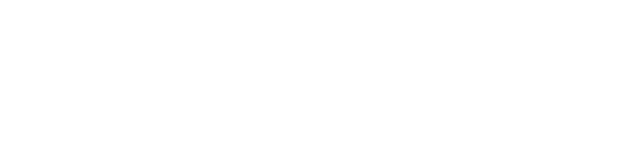
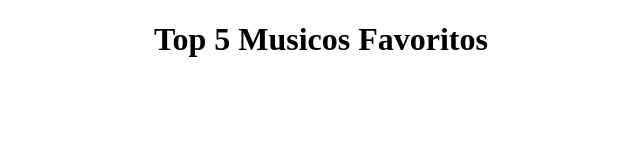
Before and after one commit to jmelos14/PaginaMusicosFavoritos, a plain HTML site: page index.html in a window 1280 px wide. Shown: the whole page, without its empty margins (319-959 px from the left). Drawn offline with Linux system fonts and the light colour scheme.

Commit message:
Se coloca el titulo de la pagina

```diff
--- a/index.html
+++ b/index.html
@@ -3,9 +3,10 @@
 <head>
     <meta charset="UTF-8">
     <meta name="viewport" content="width=device-width, initial-scale=1.0">
-    <title>Document</title>
+    <title>Top 5 Musicos</title>
 </head>
 <body>
+    <center><h1>Top 5 Musicos Favoritos</h1></center>
 
 </body>
 </html>
```
